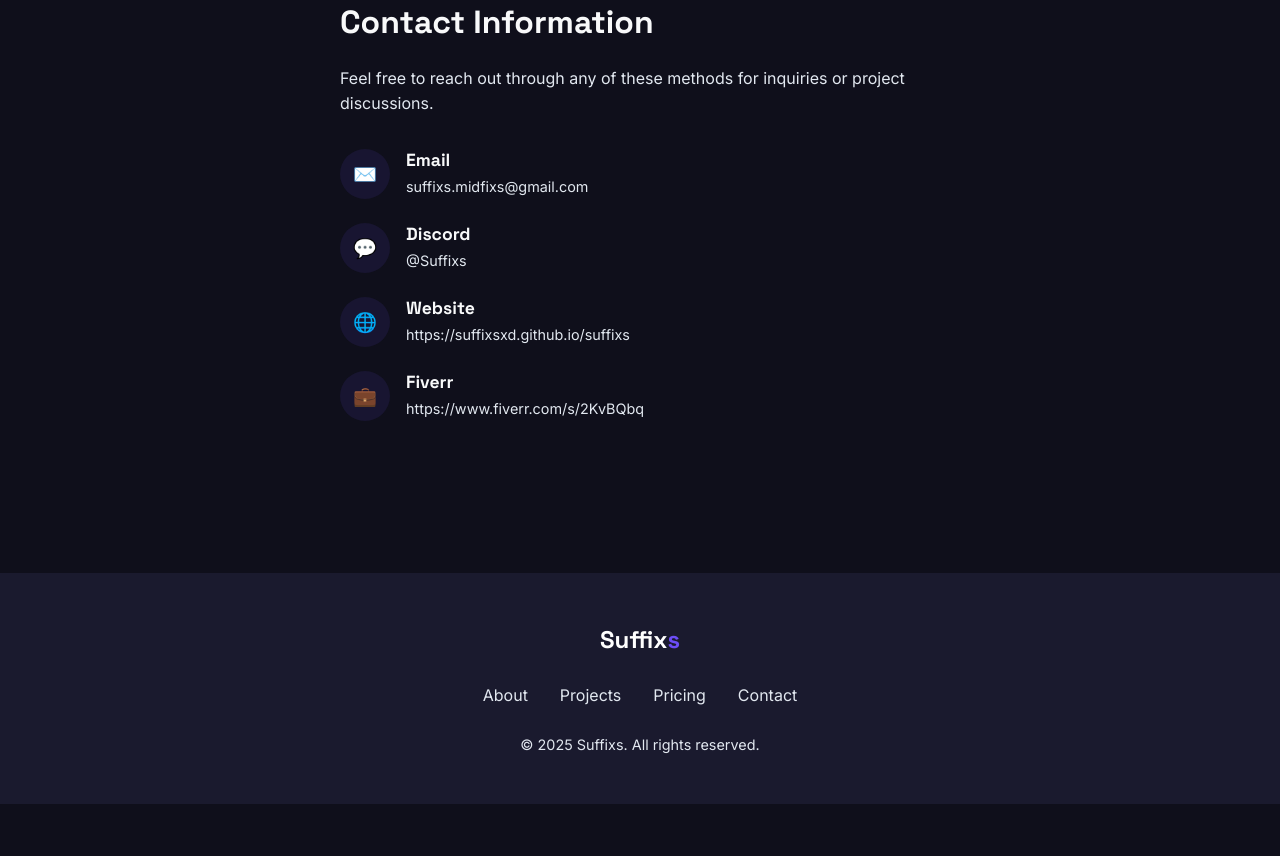
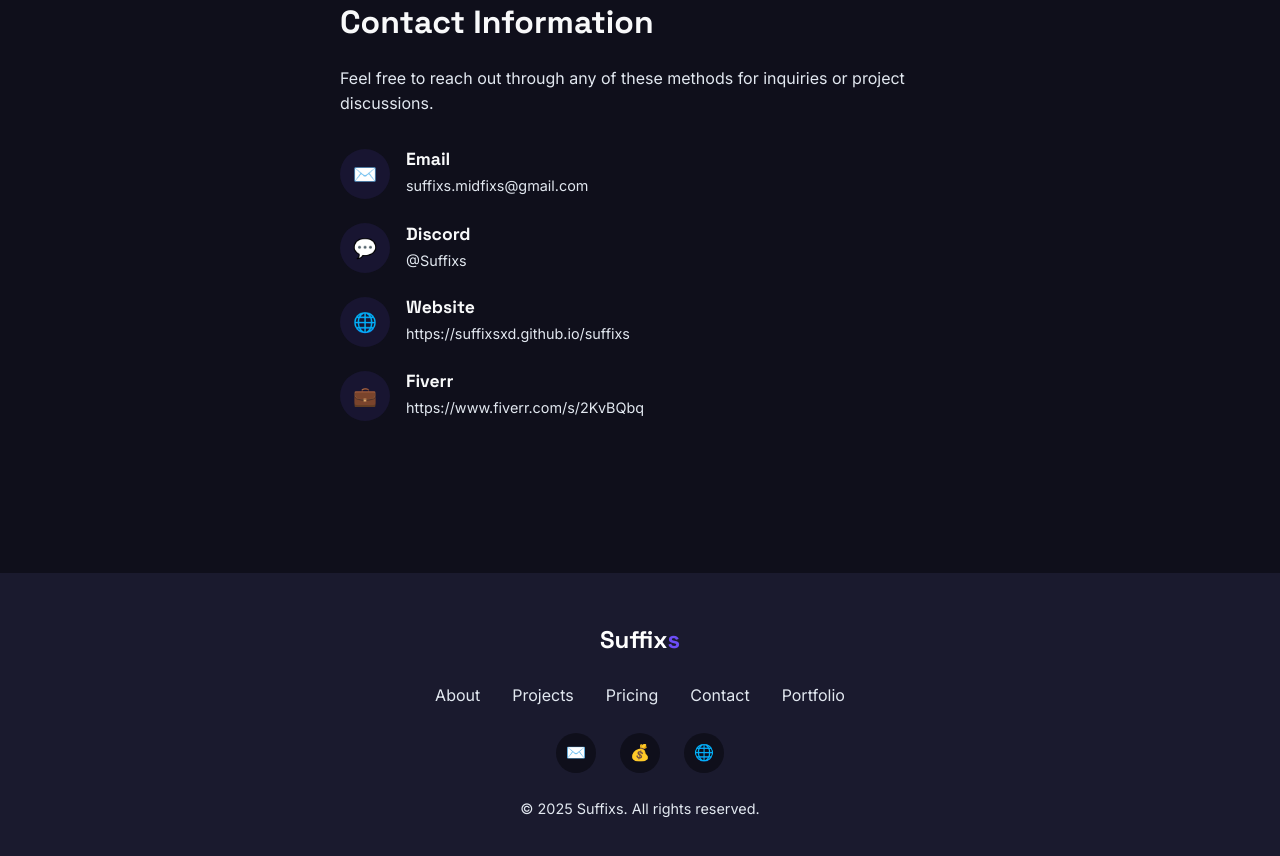
Before and after one commit to Suffixsxd/snapfolio, a plain HTML site: page index.html in a window 1280 px wide. Shown: the part 4154-5010 px from the top of the page. Before the commit the page ends 4958 px from the top, so only its background shows below. Drawn offline with Linux system fonts and the light colour scheme.

Commit message:
Clickable Links and more

```diff
--- a/index.html
+++ b/index.html
@@ -578,10 +578,16 @@
             margin-bottom: 0.2rem;
         }
 
-        .contact-method-text p {
+        .contact-method-text a, .contact-method-text p {
             margin: 0;
             color: var(--gray);
             font-size: 0.9rem;
+            text-decoration: none;
+        }
+
+        .contact-method-text a:hover {
+            color: var(--primary);
+            text-decoration: underline;
         }
 
         /* Footer */
@@ -724,6 +730,11 @@
                 flex-direction: column;
                 align-items: center;
             }
+
+            .footer-links {
+                flex-direction: column;
+                gap: 1rem;
+            }
         }
 
         @media (max-width: 576px) {
@@ -745,7 +756,7 @@
     <!-- Header -->
     <header id="header">
         <div class="container header-container">
-            <a href="#" class="logo">Suffix<span>s</span></a>
+            <a href="https://www.fiverr.com/s/2KvBQbq" class="logo" target="_blank">Suffix<span>s</span></a>
             <nav class="nav-links">
                 <a href="#about">About</a>
                 <a href="#projects">Projects</a>
@@ -965,7 +976,7 @@
                         </div>
                         <div class="contact-method-text">
                             <h4>Email</h4>
-                            <p>suffixs.midfixs@gmail.com</p>
+                            <a href="mailto:suffixs.midfixs@gmail.com">suffixs.midfixs@gmail.com</a>
                         </div>
                     </div>
                     <div class="contact-method">
@@ -983,7 +994,7 @@
                         </div>
                         <div class="contact-method-text">
                             <h4>Website</h4>
-                            <p>https://suffixsxd.github.io/suffixs</p>
+                            <a href="https://suffixsxd.github.io/suffixs" target="_blank">https://suffixsxd.github.io/suffixs</a>
                         </div>
                     </div>
                     <div class="contact-method">
@@ -992,7 +1003,7 @@
                         </div>
                         <div class="contact-method-text">
                             <h4>Fiverr</h4>
-                            <p>https://www.fiverr.com/s/2KvBQbq</p>
+                            <a href="https://www.fiverr.com/s/2KvBQbq" target="_blank">https://www.fiverr.com/s/2KvBQbq</a>
                         </div>
                     </div>
                 </div>
@@ -1004,12 +1015,18 @@
     <footer>
         <div class="container">
             <div class="footer-content">
-                <a href="#" class="footer-logo">Suffix<span>s</span></a>
+                <a href="https://www.fiverr.com/s/2KvBQbq" class="footer-logo" target="_blank">Suffix<span>s</span></a>
                 <div class="footer-links">
                     <a href="#about">About</a>
                     <a href="#projects">Projects</a>
                     <a href="#pricing">Pricing</a>
                     <a href="#contact">Contact</a>
+                    <a href="https://suffixsxd.github.io/suffixs" target="_blank">Portfolio</a>
+                </div>
+                <div class="social-links">
+                    <a href="mailto:suffixs.midfixs@gmail.com" class="social-link" title="Email">✉️</a>
+                    <a href="https://www.fiverr.com/s/2KvBQbq" class="social-link" title="Fiverr" target="_blank">💰</a>
+                    <a href="https://suffixsxd.github.io/suffixs" class="social-link" title="Portfolio" target="_blank">🌐</a>
                 </div>
                 <p class="copyright">© 2025 Suffixs. All rights reserved.</p>
             </div>
```
